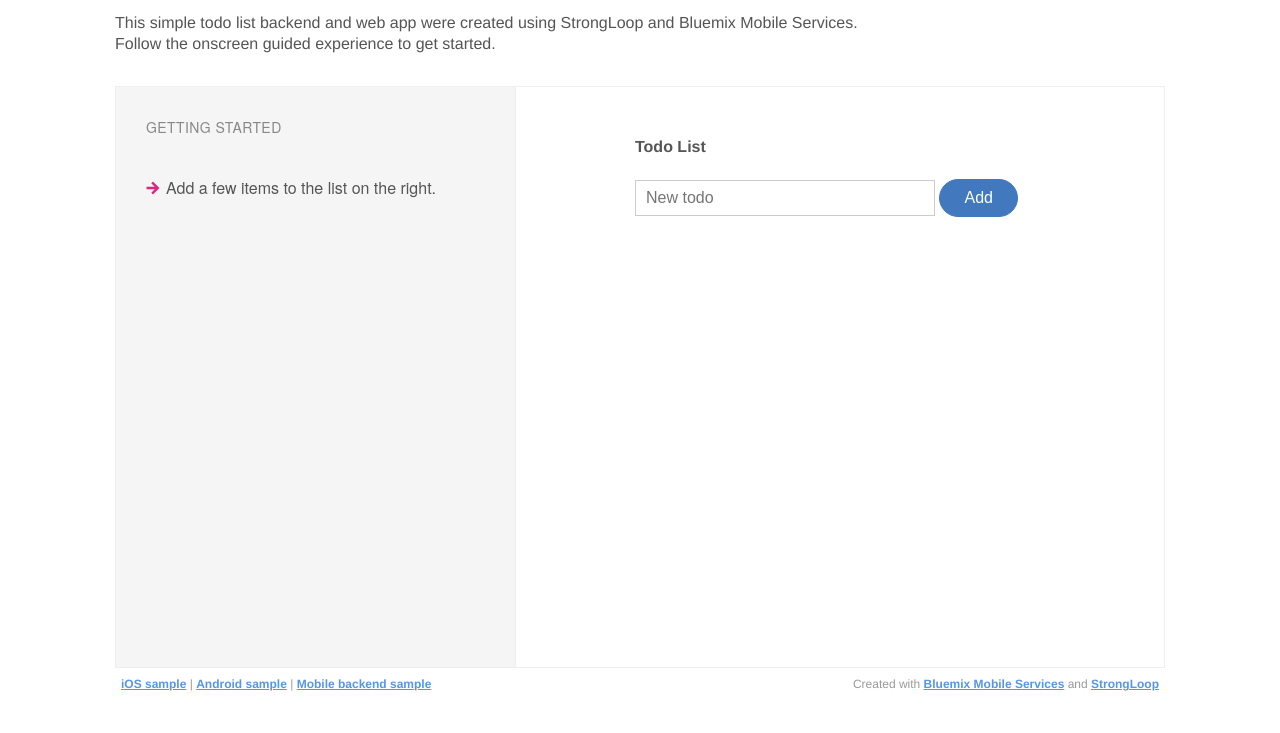
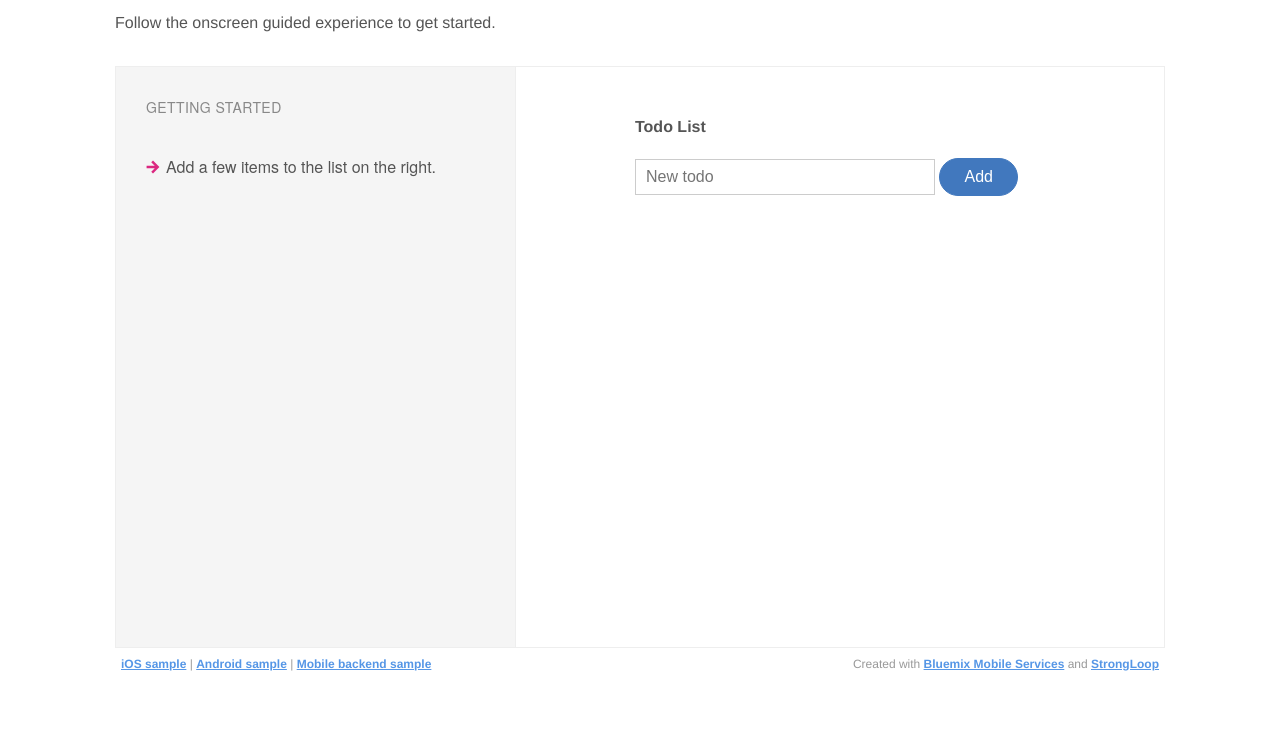
Before and after one commit to prabhudv72/Search-ATM-1479970253674, a website: page client/index.html in a window 1280 px wide. Shown: the part 87-820 px from the top of the page. Drawn offline with nearby package versions, Linux system fonts and the light colour scheme; no server answers.

Commit message:
Test App

```diff
--- a/client/index.html
+++ b/client/index.html
@@ -13,7 +13,7 @@
     <header>
         <h1>HelloTodo</h1>
 
-        <p>This simple todo list backend and web app were created using StrongLoop and Bluemix Mobile Services. Follow the onscreen guided experience to get started.</p>
+        <p>Follow the onscreen guided experience to get started.</p>
     </header>
     <div class="container">
         <div id="InfoBox">
```
